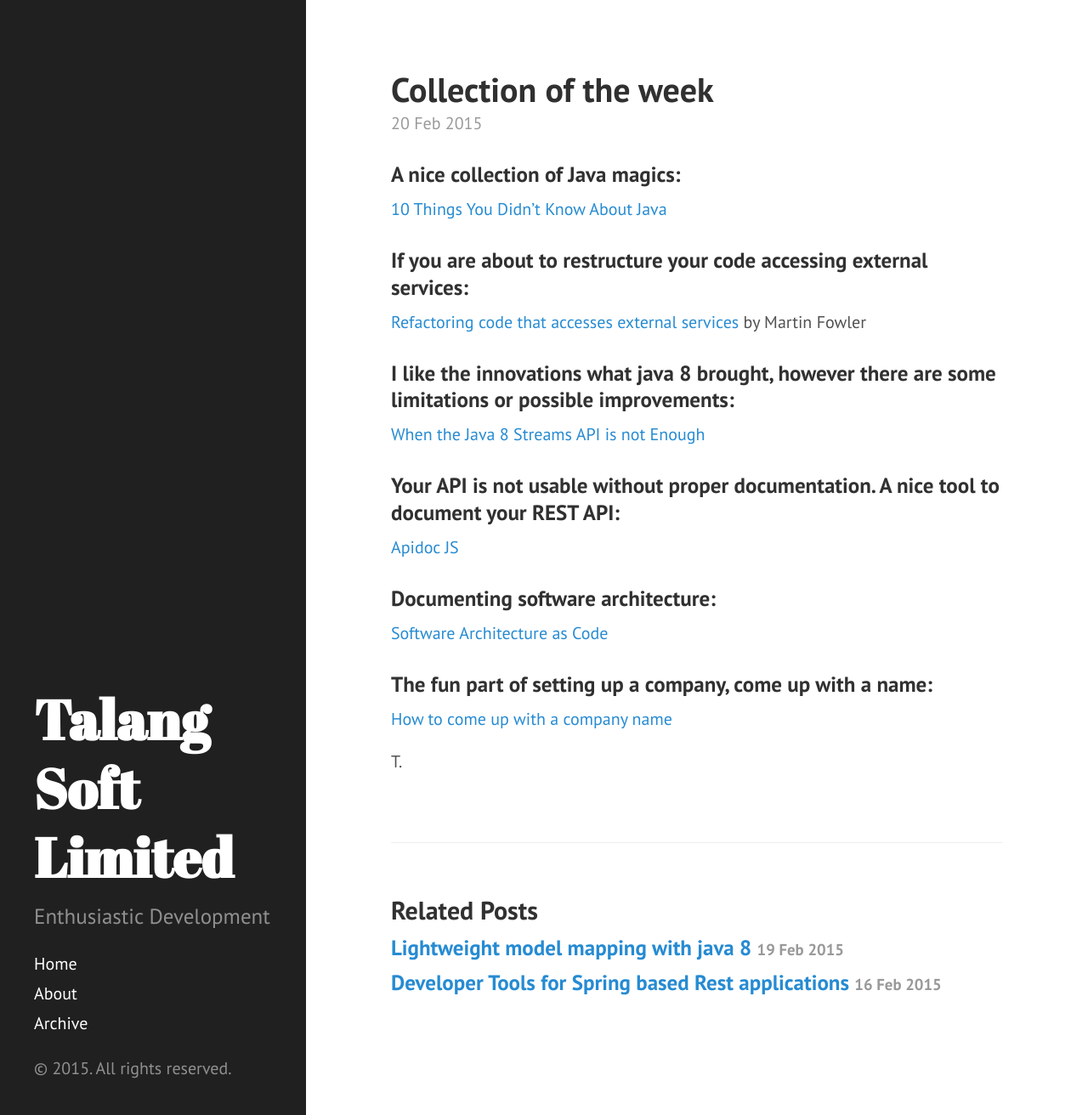
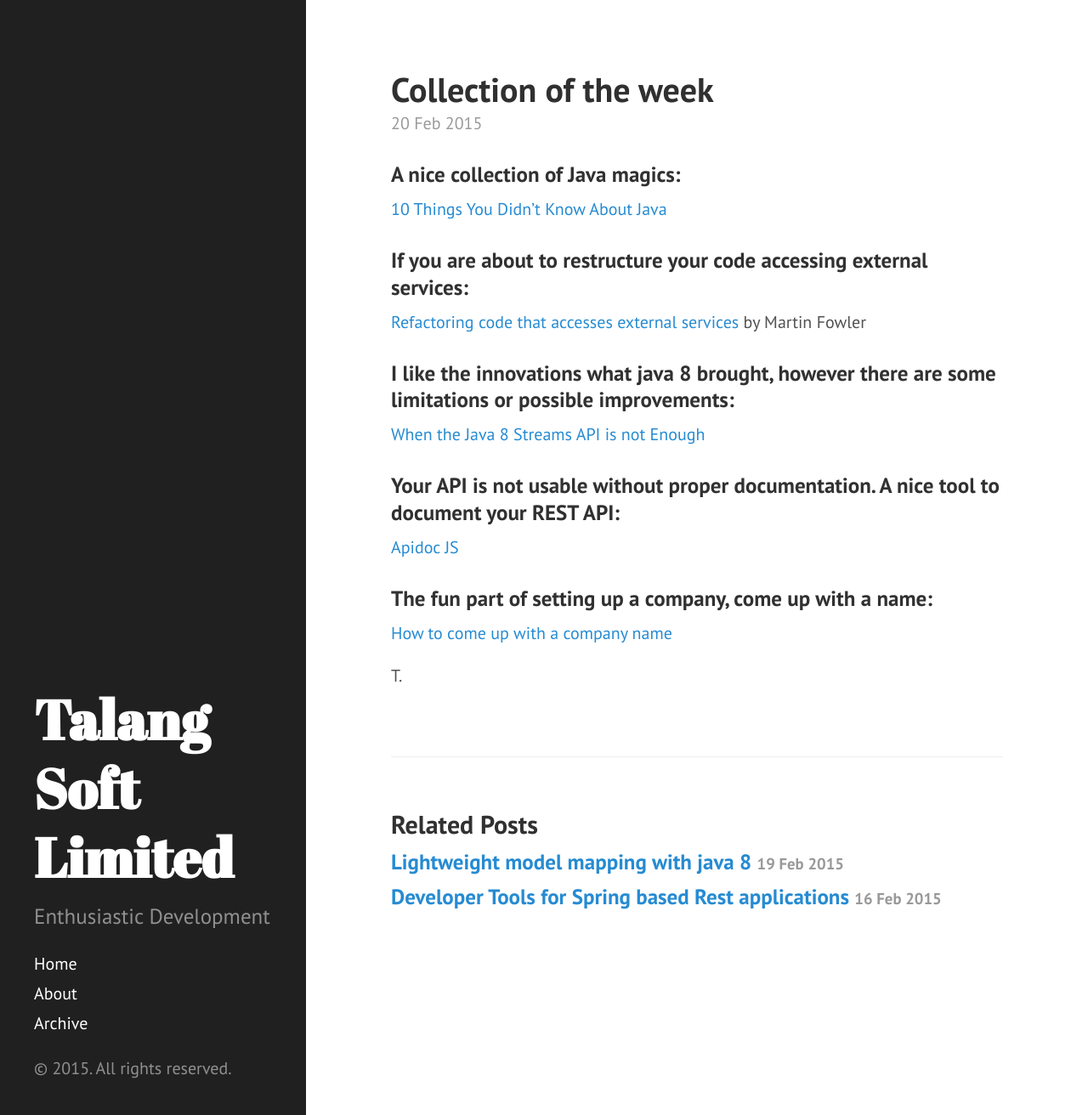
Before and after one commit to timeamolnar/tamaslang.github.io, a Jekyll site: the page built from _posts/2015-02-20-collection-of-the-week.md, in a window 1280 px wide and 1312 px high. Shown: the whole window at 85% size. Built offline with Jekyll 4.4.1, drawn with Linux system fonts in a browser that asks for light colours; Markdown is read by kramdown in place of the engine named in the settings.

Commit message:
remove presentation

```diff
--- a/_posts/2015-02-20-collection-of-the-week.md
+++ b/_posts/2015-02-20-collection-of-the-week.md
@@ -15,9 +15,6 @@ title: Collection of the week
 ### Your API is not usable without proper documentation. A nice tool to <strong>document your REST API</strong>:
 <a href="http://apidocjs.com/#demo" target="_blank">Apidoc JS</a>
 
-### Documenting <strong>software architecture</strong>:
-<a href="http://blog.jetbrains.com/idea/2015/02/webinar-recording-software-architecture-as-code/">Software Architecture as Code</a>
-
 ### The fun part of <strong>setting up a company</strong>, come up with a name:
 <a href="http://www.crunch.co.uk/startup-advice/2012/07/04/six-ways-to-come-up-with-a-great-company-name/" target="_target">How to come up with a company name</a>
 
```
